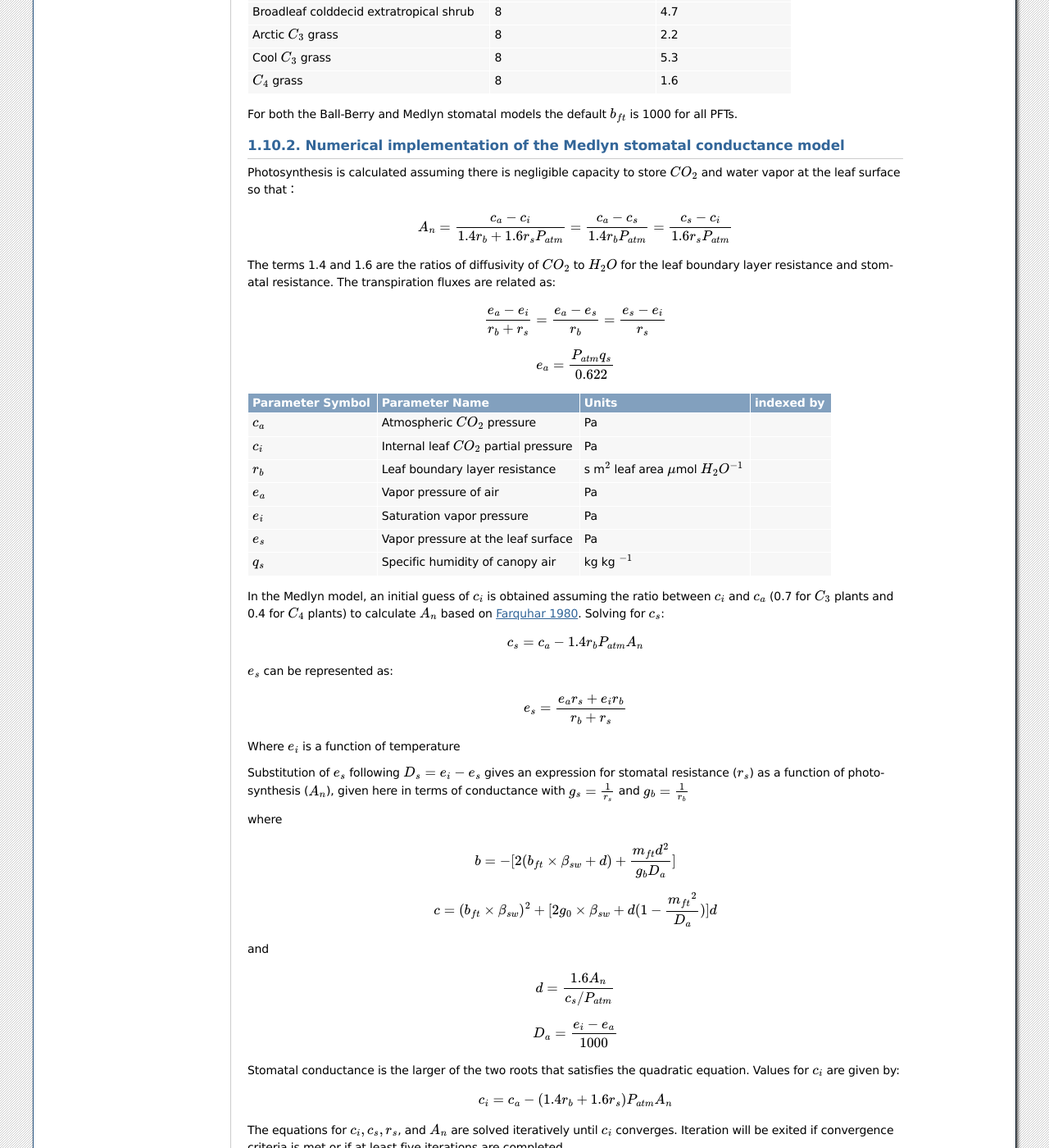
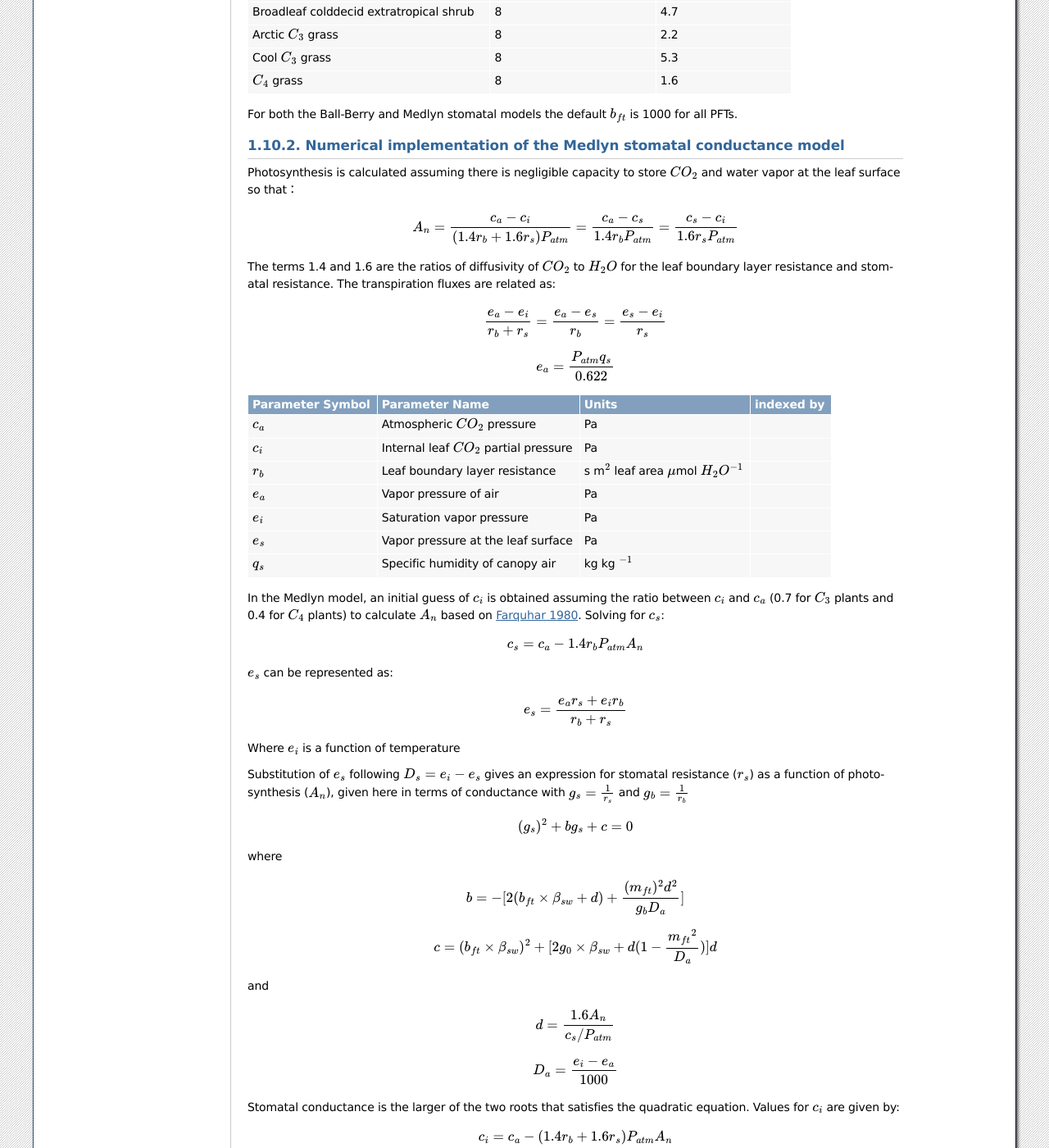
Before and after one commit to NGEET/fates-docs, a Sphinx documentation site: the page built from docs/source/fates_tech_note.rst, in a window 1280 px wide and 1400 px high, scrolled down 30429 px. Shown: the whole window at 82% size. Built offline with Sphinx 7.4.7, drawn with Linux system fonts in a browser that asks for light colours; formulas are drawn with MathJax 3.

Commit message:
Minor updates to including missing equation, correct equations

```diff
--- a/docs/source/fates_tech_note.rst
+++ b/docs/source/fates_tech_note.rst
@@ -2190,7 +2190,7 @@ Numerical implementation of the Medlyn stomatal conductance model
 Photosynthesis is calculated assuming there is negligible capacity to store :math:`CO_{2}`
 and water vapor at the leaf surface so that：
 
-.. math:: A_{n} = \frac{c_{a}-c_{i}}{1.4r_{b}+1.6r_{s}P_{atm}} = \frac{c_{a}-c_{s}}{1.4r_{b}P_{atm}} = \frac{c_{s}-c_{i}}{1.6r_{s}P_{atm}}
+.. math:: A_{n} = \frac{c_{a}-c_{i}}{(1.4r_{b}+1.6r_{s})P_{atm}} = \frac{c_{a}-c_{s}}{1.4r_{b}P_{atm}} = \frac{c_{s}-c_{i}}{1.6r_{s}P_{atm}}
 
 The terms 1.4 and 1.6 are the ratios of diffusivity of :math:`CO_{2}` to :math:`H_{2}O` for the leaf
 boundary layer resistance and stomatal resistance. The transpiration fluxes are related as:
@@ -2242,9 +2242,11 @@ Substitution of :math:`e_{s}` following :math:`D_{s} = e_{i}-e_{s}` gives an exp
 (:math:`r_{s}`) as a function of photosynthesis (:math:`A_{n}`), given here in terms of conductance with :math:`g_{s} =
 \frac{1}{r_{s}}` and :math:`g_{b} =\frac{1}{r_{b}}`
 
+.. math:: (g_{s})^{2} +  bg_{s} + c = 0
+
 where
 
-.. math:: b = -[2(b_{ft} \times \beta_{sw}+d)+\frac{m_{ft}d^{2}}{g_{b}D_{a}}]
+.. math:: b = -[2(b_{ft} \times \beta_{sw}+d)+\frac{(m_{ft})^{2}d^{2}}{g_{b}D_{a}}]
 
 .. math:: c = (b_{ft} \times \beta_{sw})^{2}+[2g_{0} \times \beta_{sw}+d(1-\frac{{m_{ft}}^{2}}{D_{a}})]d
 
```
